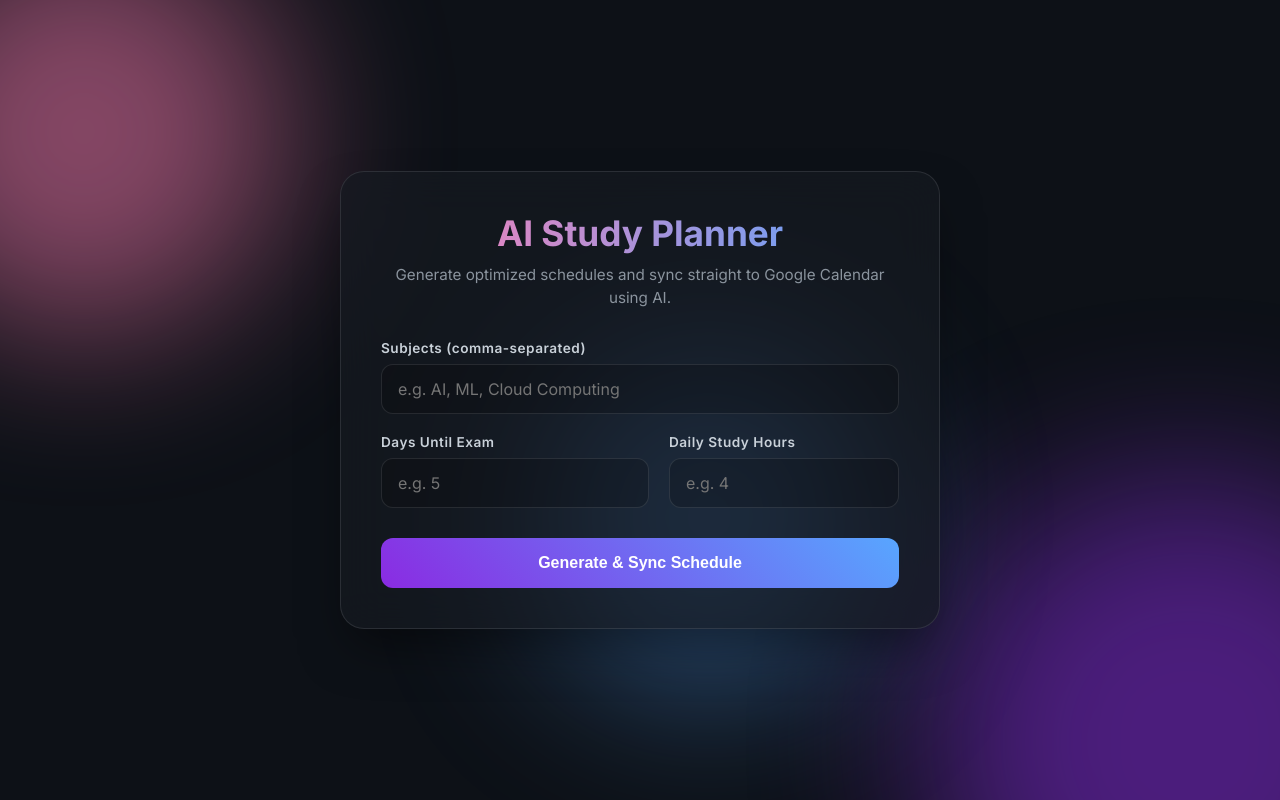
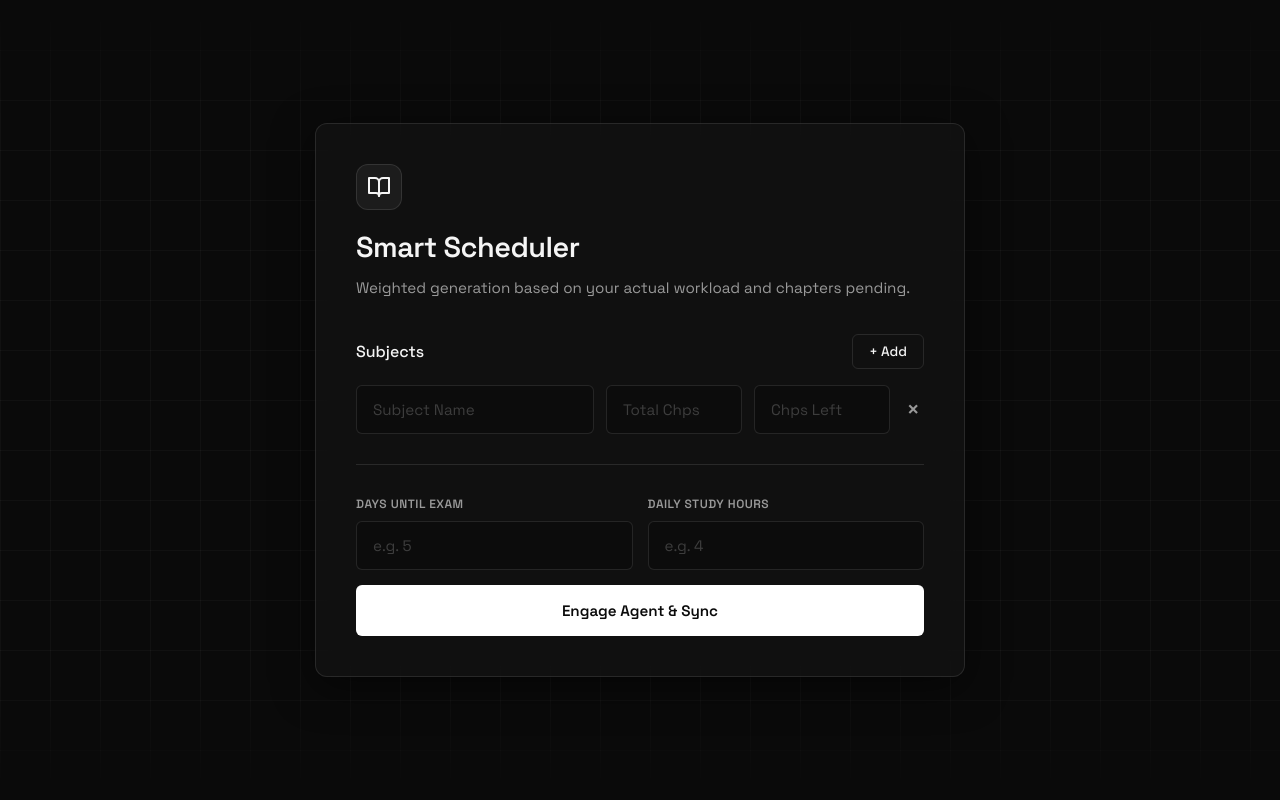
Before and after one commit to Vish-2101/study-planner-agent, a Flask app: page / in a window 1280 px wide. Run offline with Flask 3, Linux system fonts and the light colour scheme.

Commit message:
updated frontend

````diff
--- a/app.py
+++ b/app.py
@@ -12,15 +12,17 @@ def home():
 def plan():
     """API endpoint to trigger the AI agent."""
     data = request.json
-    subjects = data.get('subjects')
+    subjects = data.get('subjects') # Expected to be a list of objects now
     days = data.get('days')
     hours = data.get('hours')
 
-    if not all([subjects, days, hours]):
-        return jsonify({'error': 'Missing required fields: subjects, days, hours'}), 400
+    if not subjects or not isinstance(subjects, list) or len(subjects) == 0:
+        return jsonify({'error': 'Please provide at least one valid subject.'}), 400
+
+    if not days or not hours:
+        return jsonify({'error': 'Missing days or hours fields.'}), 400
 
     try:
-        # Convert to appropriate types
         days = int(days)
         hours = int(hours)
 
@@ -32,7 +34,7 @@ def plan():
             'result': result
         })
     except ValueError:
-        return jsonify({'error': 'Days and and Study Hours must be numbers.'}), 400
+        return jsonify({'error': 'Days and Study Hours must be valid numbers.'}), 400
     except Exception as e:
         return jsonify({'error': str(e)}), 500
 
--- a/static/script.js
+++ b/static/script.js
@@ -1,15 +1,58 @@
 document.addEventListener('DOMContentLoaded', () => {
     const form = document.getElementById('planner-form');
     const submitBtn = document.getElementById('submit-btn');
+    const resetBtn = document.getElementById('reset-btn');
     const statusMessage = document.getElementById('status-message');
     const resultContainer = document.getElementById('result-container');
     const agentOutput = document.getElementById('agent-output');
 
+    const subjectsContainer = document.getElementById('subjects-container');
+    const addSubjectBtn = document.getElementById('add-subject-btn');
+
+    // Add initial subject row
+    addSubjectRow();
+
+    // Adding Subject Rows
+    addSubjectBtn.addEventListener('click', () => {
+        addSubjectRow();
+    });
+
+    function addSubjectRow() {
+        const row = document.createElement('div');
+        row.className = 'subject-row';
+        row.innerHTML = `
+            <input type="text" class="sub-name" placeholder="Subject Name" required>
+            <input type="number" class="sub-total" min="1" placeholder="Total Chps" required>
+            <input type="number" class="sub-left" min="0" placeholder="Chps Left" required>
+            <button type="button" class="remove-btn" title="Remove">&times;</button>
+        `;
+
+        // Remove functionality
+        row.querySelector('.remove-btn').addEventListener('click', () => {
+            if (subjectsContainer.children.length > 1) {
+                row.remove();
+            } else {
+                alert("You need at least one subject.");
+            }
+        });
+
+        subjectsContainer.appendChild(row);
+    }
+
     form.addEventListener('submit', async (e) => {
         e.preventDefault();
 
-        // Get values
-        const subjects = document.getElementById('subjects').value;
+        // Gather all subjects
+        const subjectRows = document.querySelectorAll('.subject-row');
+        const subjects = [];
+        subjectRows.forEach(row => {
+            subjects.push({
+                name: row.querySelector('.sub-name').value,
+                total: parseInt(row.querySelector('.sub-total').value),
+                left: parseInt(row.querySelector('.sub-left').value)
+            });
+        });
+
         const days = document.getElementById('days').value;
         const hours = document.getElementById('hours').value;
 
@@ -18,44 +61,53 @@ document.addEventListener('DOMContentLoaded', () => {
         submitBtn.disabled = true;
         statusMessage.classList.remove('hidden');
         resultContainer.classList.add('hidden');
-        agentOutput.innerHTML = ''; // reset
+        form.classList.add('hidden'); // Hide form for minimal layout
+        agentOutput.innerHTML = '';
 
         try {
             const response = await fetch('/api/plan', {
                 method: 'POST',
-                headers: {
-                    'Content-Type': 'application/json'
-                },
+                headers: { 'Content-Type': 'application/json' },
                 body: JSON.stringify({ subjects, days, hours })
             });
 
             const data = await response.json();
 
             if (response.ok && data.success) {
-                // Remove Markdown code block wrappers if present, safely handling HTML from the LLM
                 let content = data.result;
                 if (content.startsWith('```html')) {
                     content = content.replace(/```html/g, '').replace(/```/g, '').trim();
                 }
 
                 agentOutput.innerHTML = content;
-
                 statusMessage.classList.add('hidden');
                 resultContainer.classList.remove('hidden');
 
-                // Adjust container size smoothly
+                // Adjust container size
                 document.querySelector('.container').style.maxWidth = '800px';
             } else {
                 throw new Error(data.error || 'Something went wrong.');
             }
         } catch (error) {
-            agentOutput.innerHTML = `<div style="color: #ff7eb3; font-weight: bold;">Error: ${error.message}</div>`;
+            agentOutput.innerHTML = `<div style="color: var(--danger); font-weight: 500;">Error: ${error.message}</div>`;
             statusMessage.classList.add('hidden');
             resultContainer.classList.remove('hidden');
         } finally {
-            // Re-enable button
             submitBtn.classList.remove('loading');
             submitBtn.disabled = false;
         }
     });
+
+    // Reset button
+    resetBtn.addEventListener('click', () => {
+        resultContainer.classList.add('hidden');
+        form.classList.remove('hidden');
+        document.querySelector('.container').style.maxWidth = '650px';
+
+        // Clear old inputs
+        subjectsContainer.innerHTML = '';
+        addSubjectRow();
+        document.getElementById('days').value = '';
+        document.getElementById('hours').value = '';
+    });
 });
--- a/static/style.css
+++ b/static/style.css
@@ -1,14 +1,16 @@
 :root {
-    --bg-color: #0d1117;
-    --card-bg: rgba(22, 27, 34, 0.7);
-    --border-color: rgba(255, 255, 255, 0.1);
-    --text-primary: #c9d1d9;
-    --text-secondary: #8b949e;
-    --accent: #58a6ff;
-    --accent-hover: #1f6feb;
-    --gradient-1: #ff7eb3;
-    --gradient-2: #8a2be2;
-    --gradient-3: #58a6ff;
+    --bg-dark: #0a0a0a;
+    --card-bg: rgba(20, 20, 20, 0.65);
+    --border-subtle: rgba(255, 255, 255, 0.1);
+    --border-focus: rgba(255, 255, 255, 0.4);
+    --text-primary: #f5f5f5;
+    --text-muted: #999999;
+    --accent: #ffffff;
+    --accent-hover: #dddddd;
+    --danger: #ff5555;
+
+    --radius-sm: 6px;
+    --radius-md: 12px;
 }
 
 * {
@@ -18,219 +20,256 @@
 }
 
 body {
-    font-family: 'Inter', sans-serif;
-    background-color: var(--bg-color);
+    font-family: 'Space Grotesk', -apple-system, BlinkMacSystemFont, 'Segoe UI', Roboto, sans-serif;
+    background-color: var(--bg-dark);
     color: var(--text-primary);
     min-height: 100vh;
     display: flex;
     justify-content: center;
     align-items: center;
-    overflow-x: hidden;
-    position: relative;
+    line-height: 1.5;
+    padding: 20px;
 }
 
-/* Background Animations */
-.background-orbs {
+/* Minimalist Grid Background */
+.grid-bg {
     position: fixed;
     top: 0;
     left: 0;
     width: 100vw;
     height: 100vh;
+    background-image:
+        linear-gradient(to right, rgba(255,255,255,0.03) 1px, transparent 1px),
+        linear-gradient(to bottom, rgba(255,255,255,0.03) 1px, transparent 1px);
+    background-size: 50px 50px;
     z-index: -1;
-    overflow: hidden;
+    mask-image: linear-gradient(to bottom, transparent, black 15%, black 85%, transparent);
+    -webkit-mask-image: linear-gradient(to bottom, transparent, black 15%, black 85%, transparent);
 }
 
-.orb {
-    position: absolute;
-    border-radius: 50%;
-    filter: blur(80px);
-    opacity: 0.5;
-    animation: float 20s infinite ease-in-out alternate;
+.container {
+    width: 100%;
+    max-width: 650px;
+    padding: 40px;
+    transition: all 0.4s ease;
 }
 
-.orb-1 {
-    width: 400px;
-    height: 400px;
-    background: var(--gradient-1);
-    top: -10%;
-    left: -10%;
-    animation-delay: 0s;
-}
-
-.orb-2 {
-    width: 500px;
-    height: 500px;
-    background: var(--gradient-2);
-    bottom: -20%;
-    right: -10%;
-    animation-delay: -5s;
-}
-
-.orb-3 {
-    width: 300px;
-    height: 300px;
-    background: var(--gradient-3);
-    top: 40%;
-    left: 40%;
-    animation-delay: -10s;
-}
-
-@keyframes float {
-    0% { transform: translate(0, 0) scale(1); }
-    100% { transform: translate(50px, 50px) scale(1.1); }
-}
-
-/* Glassmorphism Container */
-.container {
-    width: 100%;
-    max-width: 600px;
-    padding: 40px;
-    margin: 20px;
-    transition: all 0.3s ease;
-}
-
-.glass-panel {
+.container-card {
     background: var(--card-bg);
-    backdrop-filter: blur(20px);
-    -webkit-backdrop-filter: blur(20px);
-    border: 1px solid var(--border-color);
-    border-radius: 24px;
-    box-shadow: 0 25px 50px -12px rgba(0, 0, 0, 0.5);
+    backdrop-filter: blur(16px);
+    -webkit-backdrop-filter: blur(16px);
+    border: 1px solid var(--border-subtle);
+    border-radius: var(--radius-md);
+    box-shadow: 0 10px 40px rgba(0,0,0,0.5);
 }
 
 header {
-    text-align: center;
-    margin-bottom: 30px;
+    margin-bottom: 35px;
+}
+
+.logo {
+    display: inline-flex;
+    margin-bottom: 16px;
+    padding: 10px;
+    border-radius: var(--radius-md);
+    background: rgba(255,255,255,0.05);
+    border: 1px solid var(--border-subtle);
+    color: var(--text-primary);
 }
 
 h1 {
-    font-size: 2.2rem;
-    font-weight: 700;
-    margin-bottom: 10px;
-    background: linear-gradient(to right, var(--gradient-1), var(--gradient-3));
-    -webkit-background-clip: text;
-    -webkit-text-fill-color: transparent;
+    font-size: 1.8rem;
+    font-weight: 600;
+    margin-bottom: 8px;
+    letter-spacing: -0.5px;
 }
 
 header p {
-    color: var(--text-secondary);
+    color: var(--text-muted);
     font-size: 0.95rem;
-    line-height: 1.5;
+    font-weight: 400;
 }
 
-/* Form Styles */
+/* Forms & Inputs */
 .form-group {
-    margin-bottom: 20px;
     display: flex;
     flex-direction: column;
+    margin-bottom: 20px;
 }
 
 .row {
     display: flex;
-    gap: 20px;
+    gap: 15px;
 }
 
 .row .form-group {
     flex: 1;
+    margin-bottom: 0;
 }
 
 label {
-    font-size: 0.85rem;
+    font-size: 0.75rem;
     font-weight: 600;
+    color: var(--text-muted);
     margin-bottom: 8px;
-    color: var(--text-primary);
+    text-transform: uppercase;
     letter-spacing: 0.5px;
 }
 
 input {
-    background: rgba(0, 0, 0, 0.2);
-    border: 1px solid var(--border-color);
-    border-radius: 12px;
+    background: rgba(0,0,0,0.2);
+    border: 1px solid var(--border-subtle);
+    border-radius: var(--radius-sm);
     padding: 14px 16px;
-    color: white;
-    font-family: 'Inter', sans-serif;
-    font-size: 1rem;
+    color: var(--text-primary);
+    font-family: inherit;
+    font-size: 0.95rem;
     transition: all 0.2s ease;
+    width: 100%;
 }
 
 input:focus {
     outline: none;
-    border-color: var(--accent);
-    box-shadow: 0 0 0 3px rgba(88, 166, 255, 0.2);
+    border-color: var(--border-focus);
+    background: rgba(0,0,0,0.4);
 }
 
+input::placeholder {
+    color: rgba(255,255,255,0.2);
+}
+
+.divider {
+    height: 1px;
+    background-color: var(--border-subtle);
+    margin: 30px 0;
+}
+
+/* Dynamic Subjects Container */
+.subjects-header {
+    display: flex;
+    justify-content: space-between;
+    align-items: center;
+    margin-bottom: 16px;
+}
+
+.subjects-header h3 {
+    font-size: 1rem;
+    font-weight: 500;
+}
+
+.subject-row {
+    display: flex;
+    gap: 12px;
+    margin-bottom: 12px;
+    align-items: center;
+    animation: slideIn 0.3s ease;
+}
+
+@keyframes slideIn {
+    from { opacity: 0; transform: translateY(-5px); }
+    to { opacity: 1; transform: translateY(0); }
+}
+
+.subject-row input[type="text"] { flex: 2; }
+.subject-row input[type="number"] { flex: 1; }
+
+.remove-btn {
+    background: transparent;
+    border: none;
+    color: var(--text-muted);
+    cursor: pointer;
+    font-size: 1.4rem;
+    padding: 4px;
+    display: flex;
+    align-items: center;
+    justify-content: center;
+    transition: color 0.2s;
+}
+
+.remove-btn:hover {
+    color: var(--danger);
+}
+
+/* Buttons */
 button {
+    font-family: inherit;
+    font-weight: 500;
+    font-size: 0.95rem;
+    cursor: pointer;
+    transition: all 0.2s ease;
+    border-radius: var(--radius-sm);
+    display: flex;
+    align-items: center;
+    justify-content: center;
+}
+
+.btn-primary {
     width: 100%;
     padding: 16px;
+    background-color: var(--accent);
+    color: var(--bg-dark);
     border: none;
-    border-radius: 12px;
-    background: linear-gradient(45deg, var(--gradient-2), var(--gradient-3));
-    color: white;
-    font-size: 1rem;
+    margin-top: 15px;
     font-weight: 600;
-    cursor: pointer;
-    transition: transform 0.2s, box-shadow 0.2s;
-    position: relative;
-    display: flex;
-    justify-content: center;
-    align-items: center;
-    margin-top: 10px;
 }
 
-button:hover {
-    transform: translateY(-2px);
-    box-shadow: 0 10px 20px rgba(88, 166, 255, 0.3);
+.btn-primary:hover {
+    background-color: var(--accent-hover);
+    transform: translateY(-1px);
 }
 
-button:active {
+.btn-primary:active {
     transform: translateY(0);
+}
+
+.btn-primary:disabled {
+    opacity: 0.7;
+    cursor: not-allowed;
+    transform: none;
+}
+
+.btn-ghost {
+    background: transparent;
+    color: var(--text-primary);
+    border: 1px solid var(--border-subtle);
+    padding: 8px 16px;
+    font-size: 0.85rem;
+}
+
+.btn-ghost:hover {
+    border-color: var(--border-focus);
+    background-color: rgba(255,255,255,0.05);
 }
 
 /* Loader Styles */
 .loader-spinner {
     display: none;
-    width: 20px;
-    height: 20px;
-    border: 3px solid rgba(255,255,255,0.3);
+    width: 18px;
+    height: 18px;
+    border: 2px solid rgba(0,0,0,0.2);
     border-radius: 50%;
-    border-top-color: white;
-    animation: spin 1s ease-in-out infinite;
+    border-top-color: var(--bg-dark);
+    animation: spin 0.8s linear infinite;
     position: absolute;
 }
 
-button.loading span {
-    opacity: 0;
-}
+button.loading span { opacity: 0; }
+button.loading .loader-spinner { display: block; }
 
-button.loading .loader-spinner {
-    display: block;
-}
+@keyframes spin { to { transform: rotate(360deg); } }
 
-@keyframes spin {
-    to { transform: rotate(360deg); }
-}
-
-/* Status Message */
+/* Status */
 #status-message {
     text-align: center;
     margin-top: 30px;
-    padding: 20px;
+    padding: 25px;
+    border: 1px solid var(--border-subtle);
+    border-radius: var(--radius-sm);
     background: rgba(0,0,0,0.2);
-    border-radius: 12px;
-    border: 1px solid var(--border-color);
 }
 
-#status-message p {
-    margin-top: 10px;
-    color: var(--text-primary);
-    font-weight: 500;
-}
-
-#status-message .sub-text {
-    font-size: 0.8rem;
-    color: var(--text-secondary);
-    margin-top: 5px;
-}
+#status-message p { margin-top: 15px; color: var(--text-primary); font-size: 0.95rem;}
+#status-message .sub-text { font-size: 0.8rem; color: var(--text-muted); margin-top: 8px; }
 
 .thinking-animation {
     display: flex;
--- a/templates/index.html
+++ b/templates/index.html
@@ -4,27 +4,31 @@
     <meta charset="UTF-8">
     <meta name="viewport" content="width=device-width, initial-scale=1.0">
     <title>AI Study Planner</title>
-    <link href="https://fonts.googleapis.com/css2?family=Inter:wght@400;500;600;700&display=swap" rel="stylesheet">
+    <link href="https://fonts.googleapis.com/css2?family=Space+Grotesk:wght@300;400;500;600;700&display=swap" rel="stylesheet">
     <link rel="stylesheet" href="{{ url_for('static', filename='style.css') }}">
 </head>
 <body>
-    <div class="background-orbs">
-        <div class="orb orb-1"></div>
-        <div class="orb orb-2"></div>
-        <div class="orb orb-3"></div>
-    </div>
-
-    <div class="container glass-panel">
+    <div class="grid-bg"></div>
+    <div class="container container-card">
         <header>
-            <h1>AI Study Planner</h1>
-            <p>Generate optimized schedules and sync straight to Google Calendar using AI.</p>
+            <div class="logo">
+                <svg width="24" height="24" viewBox="0 0 24 24" fill="none" stroke="currentColor" stroke-width="2" stroke-linecap="round" stroke-linejoin="round"><path d="M2 3h6a4 4 0 0 1 4 4v14a3 3 0 0 0-3-3H2z"></path><path d="M22 3h-6a4 4 0 0 0-4 4v14a3 3 0 0 1 3-3h7z"></path></svg>
+            </div>
+            <h1>Smart Scheduler</h1>
+            <p>Weighted generation based on your actual workload and chapters pending.</p>
         </header>
 
         <form id="planner-form">
-            <div class="form-group">
-                <label for="subjects">Subjects (comma-separated)</label>
-                <input type="text" id="subjects" name="subjects" placeholder="e.g. AI, ML, Cloud Computing" required>
+            <div class="subjects-header">
+                <h3>Subjects</h3>
+                <button type="button" id="add-subject-btn" class="btn-ghost">+ Add</button>
             </div>
+
+            <div id="subjects-container">
+                <!-- Dynamic Subject Rows populated by JS -->
+            </div>
+
+            <div class="divider"></div>
 
             <div class="row">
                 <div class="form-group">
@@ -37,8 +41,8 @@
                 </div>
             </div>
 
-            <button type="submit" id="submit-btn">
-                <span>Generate & Sync Schedule</span>
+            <button type="submit" id="submit-btn" class="btn-primary">
+                <span>Engage Agent & Sync</span>
                 <div class="loader-spinner"></div>
             </button>
         </form>
@@ -47,13 +51,14 @@
             <div class="thinking-animation">
                 <span></span><span></span><span></span>
             </div>
-            <p>The AI is calculating your schedule and communicating with Google Calendar. This might take a minute...</p>
-            <p class="sub-text">Check your terminal if you need to authorize Google Calendar for the first time.</p>
+            <p>Executing mathematical weights and communicating with Google Calendar...</p>
+            <p class="sub-text">Please keep an eye on your terminal for authorization requests.</p>
         </div>
 
         <div id="result-container" class="hidden">
-            <h2>Your Schedule is Ready!</h2>
+            <h2>Your Schedule</h2>
             <div id="agent-output" class="content-box"></div>
+            <button id="reset-btn" class="btn-ghost" style="margin-top: 20px; width: 100%;">Create Another</button>
         </div>
     </div>
 
````
Also changed, not shown: other parts of static/style.css (+88 -29 lines), main.py (+22 -17 lines), planner_tools.py (+32 -11 lines).
